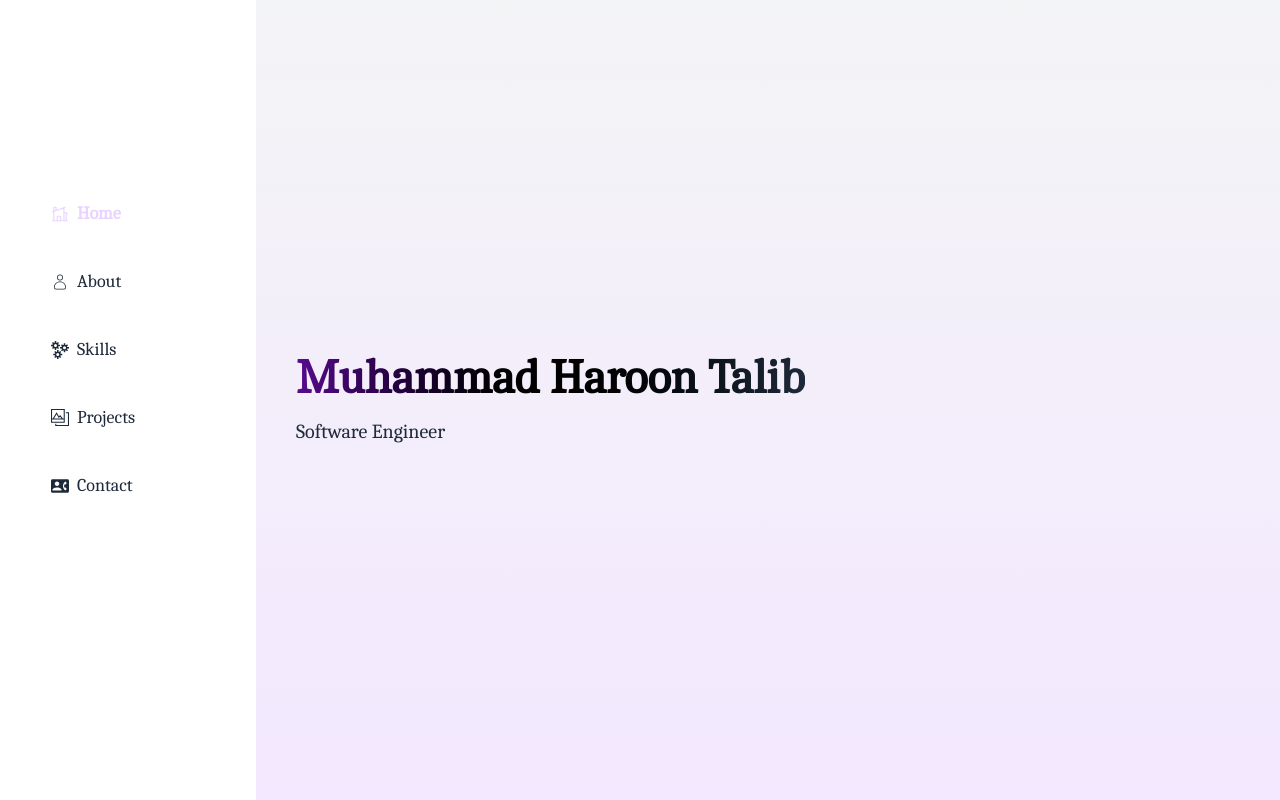
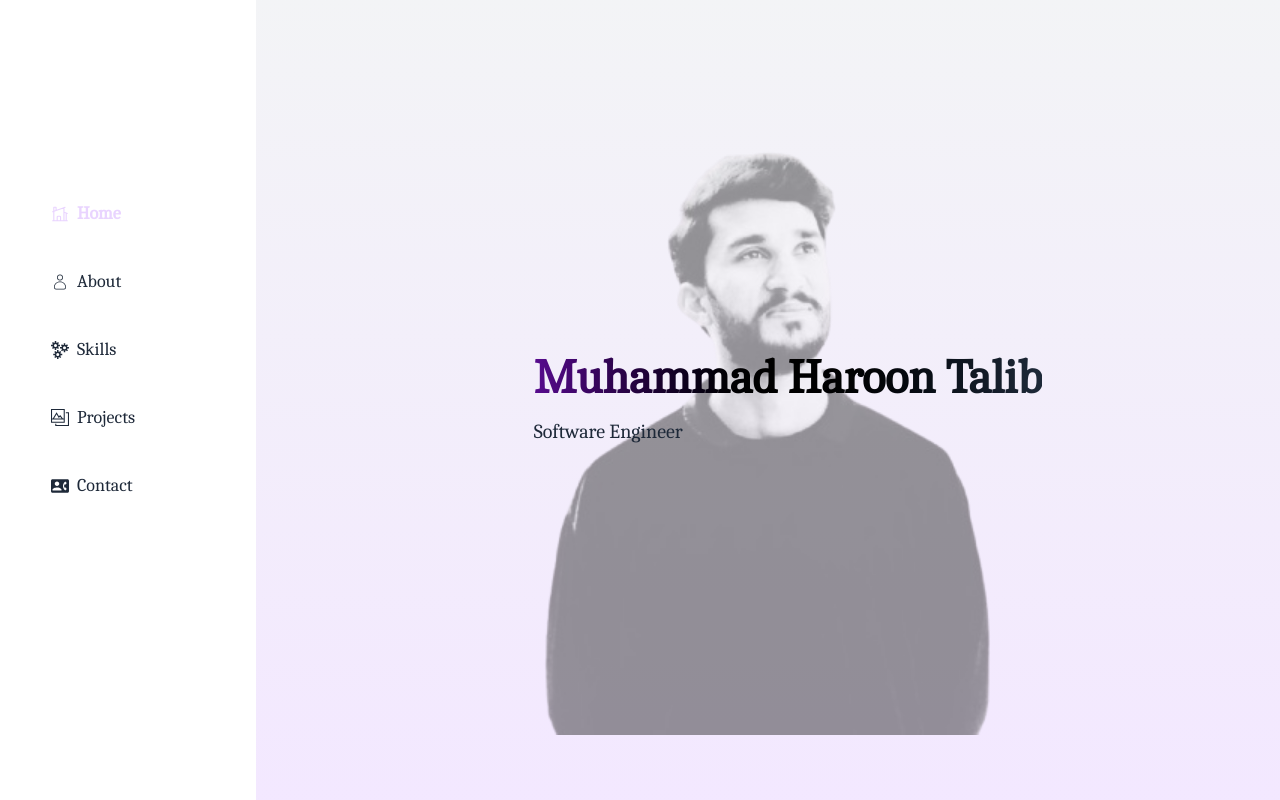
Before and after one commit to haroonwebs/portfolio-website, a Next.js app: page / in a window 1280 px wide. Shown: the top 800 px of the page. Built offline with nearby package versions, Linux system fonts and the light colour scheme.

Commit message:
Home page is done

```diff
--- a/src/components/Hero.tsx
+++ b/src/components/Hero.tsx
@@ -1,12 +1,24 @@
 import React from "react";
+import Image from "next/image";
 
 const Hero = () => {
   return (
-    <div className="h-screen flex flex-col items-start justify-center bg-gradient-to-b from-gray-100 to-purple-100 text-gray-800">
-      <h1 className="text-5xl text- font-bold bg-gradient-to-r from-purple-800 via-black to-gray-800 bg-clip-text text-transparent mb-4 pl-10">
-        Muhammad Haroon Talib
-      </h1>
-      <p className="text-xl pl-10">Software Engineer</p>
+    <div className="relative h-screen flex items-center justify-center bg-gradient-to-b from-gray-100 to-purple-100">
+      {/* Profile Image */}
+      <Image
+        src="/haroon1.png"
+        alt="My Profile Picture"
+        width={750}
+        height={740}
+        className="ml-20 mb-20  opacity-50"
+      />
+
+      <div className="absolute h-screen flex flex-col items-start justify-center z-20">
+        <h1 className="text-5xl font-bold bg-gradient-to-r from-purple-800 via-black to-gray-800 bg-clip-text text-transparent mb-4 pl-10">
+          Muhammad Haroon Talib
+        </h1>
+        <p className="text-xl pl-10 text-gray-800">Software Engineer</p>
+      </div>
     </div>
   );
 };
```
Also changed, not shown: public/haroon1.png (added).
